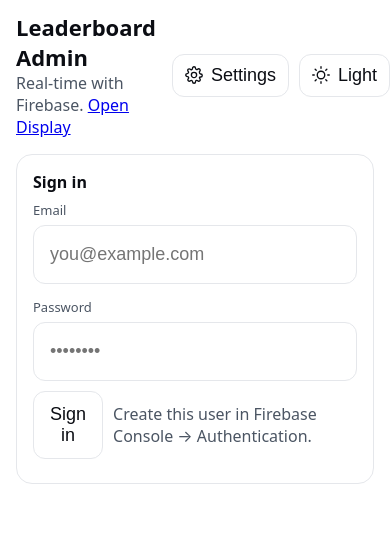
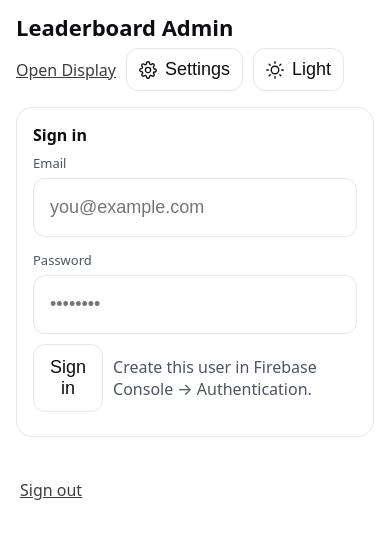
Before and after one commit to markbrodie-FW/40SecondChallenge, a plain HTML site: page admin.html in a window 390 px wide. Drawn offline with Linux system fonts and the light colour scheme; no server answers.

Commit message:
Add files via upload

```diff
--- a/admin.html
+++ b/admin.html
@@ -100,16 +100,28 @@
     :root{ --cta-bg:#22c55e; --cta-text:#052b12; --cta-border:#16a34a; --danger-bg:#ef4444; --danger-text:#ffffff; --danger-border:#dc2626; }
     .btn-cta{ background: var(--cta-bg) !important; color: var(--cta-text) !important; border-color: var(--cta-border) !important; font-weight:700 }
     .btn-danger{ background: var(--danger-bg) !important; color: var(--danger-text) !important; border-color: var(--danger-border) !important; font-weight:700 }
+
+
+    /* Header rows + footer signout */
+    .admin-header{ display:grid; gap:6px; margin-bottom:16px }
+    .header-row1{ display:flex; align-items:center; justify-content:space-between }
+    .header-row1 .title{ font-size:clamp(22px,3vw,36px); font-weight:800 }
+    .header-row2{ display:flex; align-items:center; justify-content:space-between; gap:10px }
+    .header-actions{ display:flex; gap:10px; align-items:center }
+    .open-display{ color:inherit; opacity:.8; text-decoration:underline }
+    .admin-footer{ max-width:1200px; margin:24px auto 12px; padding:6px 20px }
+    .signout-link{ color:inherit; opacity:.8; text-decoration:underline }
   </style>
 </head>
 <body>
   <div class="container">
-    <header>
-      <div>
-        <div style="font-size:clamp(22px,3vw,36px);font-weight:800">Leaderboard Admin</div>
-        <div class="sub">Real-time with Firebase. <a href="index.html">Open Display</a></div>
+    <header class="admin-header">
+      <div class="header-row1">
+        <div class="title">Leaderboard Admin</div>
       </div>
-      <div style="display:flex;gap:10px;align-items:center">
+      <div class="header-row2">
+        <a href="index.html" class="open-display">Open Display</a>
+        <div class="header-actions">
           <button id="btn-settings" class="icon-btn" title="Display settings">
             <svg viewBox="0 0 24 24" fill="none" stroke="currentColor" stroke-width="1.8" stroke-linecap="round" stroke-linejoin="round" aria-hidden="true"><path d="M12 15.5a3.5 3.5 0 1 0 0-7 3.5 3.5 0 0 0 0 7Z"/><path d="M19.4 15a1.65 1.65 0 0 0 .33 1.82l.06.06a2 2 0 1 1-2.83 2.83l-.06-.06a1.65 1.65 0 0 0-1.82-.33 1.65 1.65 0 0 0-1 1.51V21a2 2 0 1 1-4 0v-.09a1.65 1.65 0 0 0-1-1.51 1.65 1.65 0 0 0-1.82.33l-.06.06a2 2 0 1 1-2.83-2.83l.06-.06a1.65 1.65 0 0 0 .33-1.82 1.65 1.65 0 0 0-1.51-1H3a2 2 0 1 1 0-4h.09a1.65 1.65 0 0 0 1.51-1 1.65 1.65 0 0 0-.33-1.82l-.06-.06a2 2 0 1 1 2.83-2.83l.06.06a1.65 1.65 0 0 0 1.82.33H9a1.65 1.65 0 0 0 1-1.51V3a2 2 0 1 1 4 0v.09a1.65 1.65 0 0 0 1 1.51 1.65 1.65 0 0 0 1.82-.33l.06-.06a2 2 0 1 1 2.83 2.83l-.06.06a1.65 1.65 0 0 0-.33 1.82V9c0 .66.39 1.26 1 1.51.32.14.67.21 1.02.21H21a2 2 0 1 1 0 4h-.09a1.65 1.65 0 0 0-1.51 1Z"/></svg>
             Settings
@@ -118,7 +130,7 @@
             <svg viewBox="0 0 24 24" fill="none" stroke="currentColor" stroke-width="1.8" stroke-linecap="round" stroke-linejoin="round" aria-hidden="true"><circle cx="12" cy="12" r="5"/><path d="M12 1v2M12 21v2M4.22 4.22l1.42 1.42M18.36 18.36l1.42 1.42M1 12h2M21 12h2M4.22 19.78l1.42-1.42M18.36 5.64l1.42-1.42"/></svg>
             <span class="theme-label">Dark</span>
           </button>
-        <div id="auth-area"></div>
+        </div>
       </div>
     </header>
 
@@ -221,6 +233,8 @@
     </div>
   </div>
 
+  <footer class="admin-footer"><a href="#" id="signout-link" class="signout-link">Sign out</a></footer>
+
   <script type="module">
     // ===== Firebase SDK via CDN =====
     import { initializeApp } from 'https://www.gstatic.com/firebasejs/10.12.0/firebase-app.js';
@@ -288,11 +302,8 @@
     });
 
     onAuthStateChanged(auth, (user)=>{
-      if (user){
-        loginPanel.hidden = true; appPanel.hidden = false;
-        authArea.innerHTML = `<span class="sub">Signed in as ${user.email||user.uid}</span> <button id=\"btn-logout\" class=\"ghost\">Sign out</button>`;
-        document.getElementById('btn-logout').addEventListener('click', ()=> signOut(auth));
-      } else { loginPanel.hidden = false; appPanel.hidden = true; authArea.innerHTML=''; }
+      loginPanel.hidden = !!user;
+      appPanel.hidden = !user;
     });
 
     // ===== Data & Settings =====
@@ -391,6 +402,10 @@
     function escapeHtml(s){ return (''+s).replace(/[&<>\"]/g, c=>({'&':'&amp;','<':'&lt;','>':'&gt;','\"':'&quot;'}[c])); }
 
     (function init(){ loadDraft(); })();
+    window.addEventListener('DOMContentLoaded', ()=>{
+      const link = document.getElementById('signout-link');
+      if (link) link.addEventListener('click', (e)=>{ e.preventDefault(); signOut(auth); });
+    });
   </script>
 </body>
 </html>
```
Lines whose indentation alone changed are shown as unchanged.
